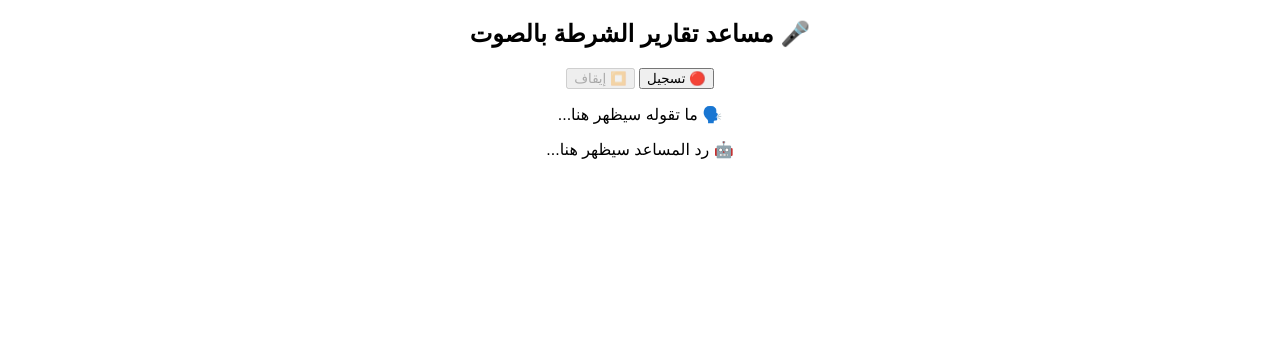
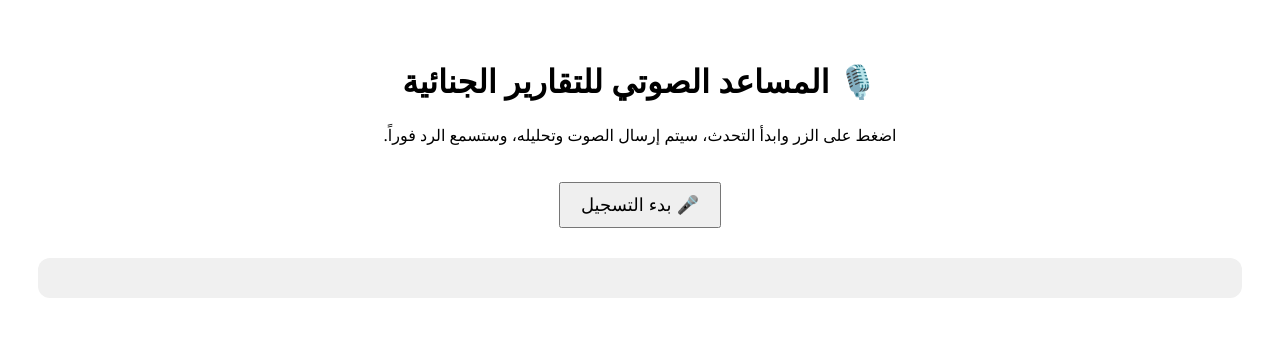
Before and after one commit to Rashidlovew/voice-report-assistant, a Flask app: template templates/index.html in a window 1280 px wide. Shown: the top 337 px of the page. Run offline with Flask 3, Linux system fonts and the light colour scheme; the template is opened without the code that fills it, so the values that code supplies are empty.

Commit message:
Update index.html

```diff
--- a/templates/index.html
+++ b/templates/index.html
@@ -1,17 +1,40 @@
 <!DOCTYPE html>
-<html lang="ar">
+<html lang="ar" dir="rtl">
 <head>
-  <meta charset="UTF-8">
-  <title>مساعد تقارير الشرطة</title>
+  <meta charset="UTF-8" />
+  <meta name="viewport" content="width=device-width, initial-scale=1.0"/>
+  <title>المساعد الصوتي للتقارير</title>
+  <style>
+    body {
+      font-family: 'Segoe UI', sans-serif;
+      text-align: center;
+      padding: 30px;
+      direction: rtl;
+    }
+    button {
+      font-size: 18px;
+      padding: 10px 20px;
+      margin-top: 20px;
+      cursor: pointer;
+    }
+    #response {
+      margin-top: 30px;
+      font-size: 20px;
+      white-space: pre-wrap;
+      line-height: 1.6;
+      background-color: #f0f0f0;
+      padding: 20px;
+      border-radius: 12px;
+    }
+  </style>
 </head>
-<body style="font-family: Arial; text-align: center; direction: rtl;">
+<body>
+  <h1>🎙️ المساعد الصوتي للتقارير الجنائية</h1>
+  <p>اضغط على الزر وابدأ التحدث، سيتم إرسال الصوت وتحليله، وستسمع الرد فوراً.</p>
 
-  <h2>🎤 مساعد تقارير الشرطة بالصوت</h2>
-  <button id="recordButton">🔴 تسجيل</button>
-  <button id="stopButton" disabled>⏹️ إيقاف</button>
+  <button id="recordButton">🎤 بدء التسجيل</button>
 
-  <p id="transcript">🗣️ ما تقوله سيظهر هنا...</p>
-  <p id="aiResponse">🤖 رد المساعد سيظهر هنا...</p>
+  <div id="response"></div>
 
   <script src="/static/script.js"></script>
 </body>
```
